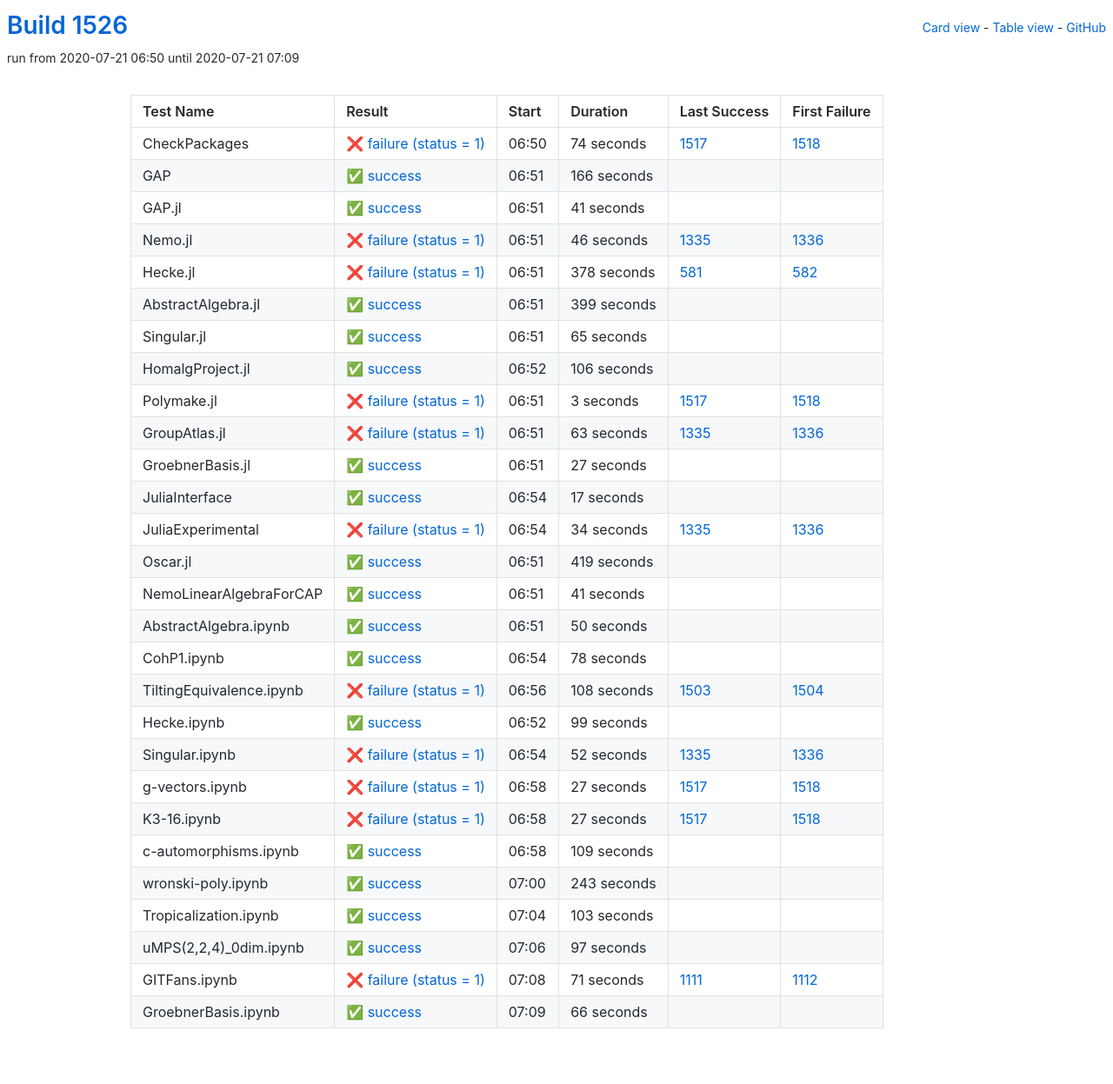
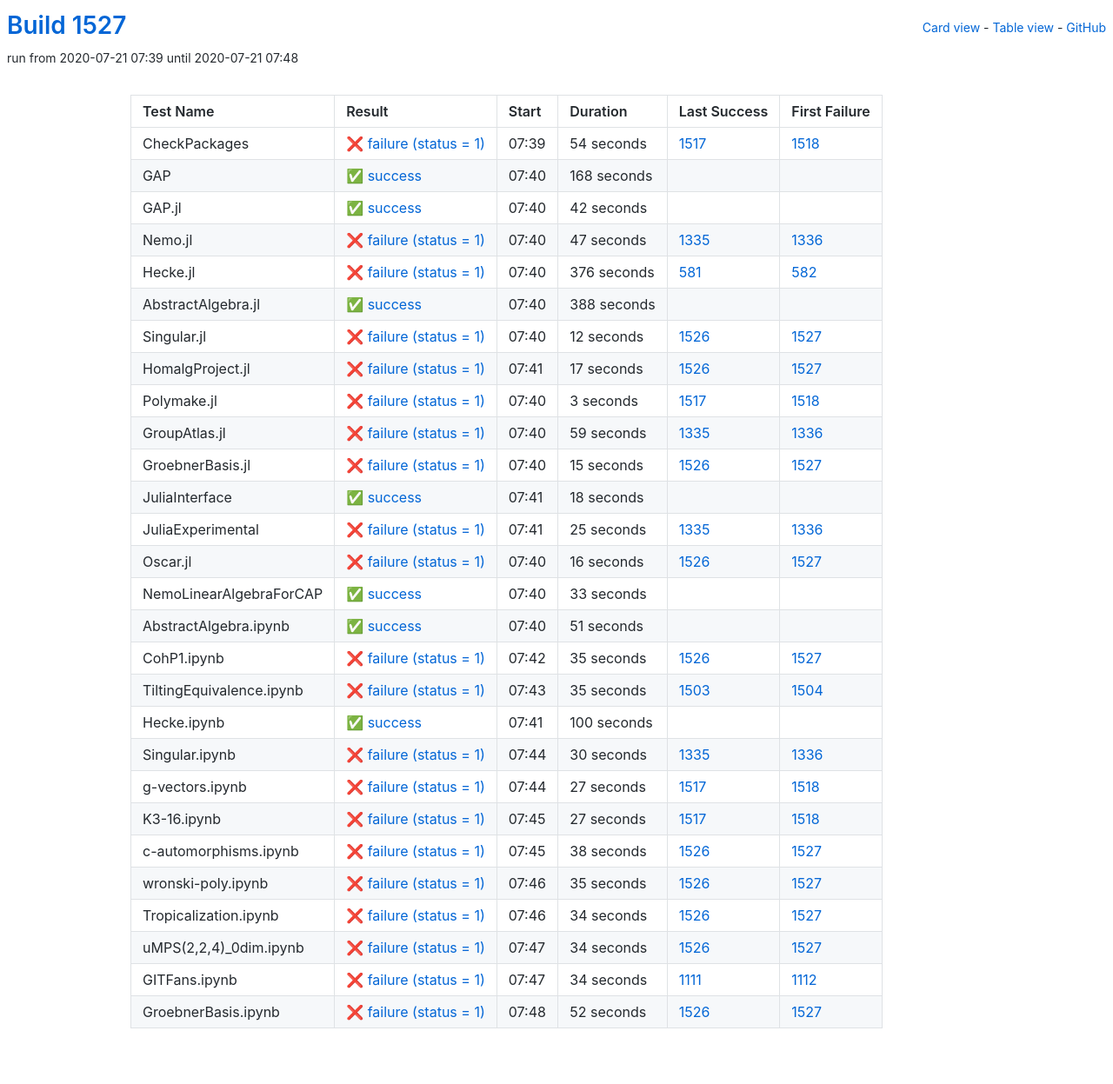
Before and after one commit to oscar-system/oscar-ci-status-1.4, a Jekyll site: the page built from table.html, in a window 1280 px wide. Shown: the whole page at 87% size. Built offline with Jekyll 4.4.1, drawn with Linux system fonts in a browser that asks for light colours.

Commit message:
Build #1527

```diff
--- a/_data/ci.yml
+++ b/_data/ci.yml
@@ -1,6 +1,6 @@
 ---
-build: 1526
-build_url: https://oscarci.mathematik.uni-kl.de/job/oscar-julia-1.4/1526/
+build: 1527
+build_url: https://oscarci.mathematik.uni-kl.de/job/oscar-julia-1.4/1527/
 job: oscar-julia-1.4
 organization: oscar-system
 repo: oscar-ci-status-1.4
@@ -8,104 +8,104 @@ repourl: https://github.com/oscar-system/oscar-ci-status-1.4
 tests:
 - name: CheckPackages
   id: checkpackages
-  log: https://oscarci.mathematik.uni-kl.de/job/oscar-julia-1.4/1526/artifact/logs/build-1526/CheckPackages.log
-  start: 2020-07-21 06:50
+  log: https://oscarci.mathematik.uni-kl.de/job/oscar-julia-1.4/1527/artifact/logs/build-1527/CheckPackages.log
+  start: 2020-07-21 07:39
   success: false
   exitcode: 1
   status: failure
-  duration: 74
+  duration: 54
   last_success: 1517
   last_success_url: https://oscarci.mathematik.uni-kl.de/job/oscar-julia-1.4/1517/
   first_failure: 1518
   first_failure_url: https://oscarci.mathematik.uni-kl.de/job/oscar-julia-1.4/1518/
 - name: GAP
   id: gap
-  log: https://oscarci.mathematik.uni-kl.de/job/oscar-julia-1.4/1526/artifact/logs/build-1526/GAP.log
-  start: 2020-07-21 06:51
+  log: https://oscarci.mathematik.uni-kl.de/job/oscar-julia-1.4/1527/artifact/logs/build-1527/GAP.log
+  start: 2020-07-21 07:40
   success: true
   exitcode: 0
   status: success
-  duration: 166
+  duration: 168
   last_success: false
   last_success_url:
   first_failure: false
   first_failure_url:
 - name: GAP.jl
   id: gap-jl
-  log: https://oscarci.mathematik.uni-kl.de/job/oscar-julia-1.4/1526/artifact/logs/build-1526/GAP.jl.log
-  start: 2020-07-21 06:51
+  log: https://oscarci.mathematik.uni-kl.de/job/oscar-julia-1.4/1527/artifact/logs/build-1527/GAP.jl.log
+  start: 2020-07-21 07:40
   success: true
   exitcode: 0
   status: success
-  duration: 41
+  duration: 42
   last_success: false
   last_success_url:
   first_failure: false
   first_failure_url:
 - name: Nemo.jl
   id: nemo-jl
-  log: https://oscarci.mathematik.uni-kl.de/job/oscar-julia-1.4/1526/artifact/logs/build-1526/Nemo.jl.log
-  start: 2020-07-21 06:51
+  log: https://oscarci.mathematik.uni-kl.de/job/oscar-julia-1.4/1527/artifact/logs/build-1527/Nemo.jl.log
+  start: 2020-07-21 07:40
   success: false
   exitcode: 1
   status: failure
-  duration: 46
+  duration: 47
   last_success: 1335
   last_success_url: https://oscarci.mathematik.uni-kl.de/job/oscar-julia-1.4/1335/
   first_failure: 1336
   first_failure_url: https://oscarci.mathematik.uni-kl.de/job/oscar-julia-1.4/1336/
 - name: Hecke.jl
   id: hecke-jl
-  log: https://oscarci.mathematik.uni-kl.de/job/oscar-julia-1.4/1526/artifact/logs/build-1526/Hecke.jl.log
-  start: 2020-07-21 06:51
+  log: https://oscarci.mathematik.uni-kl.de/job/oscar-julia-1.4/1527/artifact/logs/build-1527/Hecke.jl.log
+  start: 2020-07-21 07:40
   success: false
   exitcode: 1
   status: failure
-  duration: 378
+  duration: 376
   last_success: 581
   last_success_url: https://oscarci.mathematik.uni-kl.de/job/oscar-julia-1.4/581/
   first_failure: 582
   first_failure_url: https://oscarci.mathematik.uni-kl.de/job/oscar-julia-1.4/582/
 - name: AbstractAlgebra.jl
   id: abstractalgebra-jl
-  log: https://oscarci.mathematik.uni-kl.de/job/oscar-julia-1.4/1526/artifact/logs/build-1526/AbstractAlgebra.jl.log
-  start: 2020-07-21 06:51
+  log: https://oscarci.mathematik.uni-kl.de/job/oscar-julia-1.4/1527/artifact/logs/build-1527/AbstractAlgebra.jl.log
+  start: 2020-07-21 07:40
   success: true
   exitcode: 0
   status: success
-  duration: 399
+  duration: 388
   last_success: false
   last_success_url:
   first_failure: false
   first_failure_url:
 - name: Singular.jl
   id: singular-jl
-  log: https://oscarci.mathematik.uni-kl.de/job/oscar-julia-1.4/1526/artifact/logs/build-1526/Singular.jl.log
-  start: 2020-07-21 06:51
-  success: true
-  exitcode: 0
-  status: success
-  duration: 65
-  last_success: false
-  last_success_url:
-  first_failure: false
-  first_failure_url:
+  log: https://oscarci.mathematik.uni-kl.de/job/oscar-julia-1.4/1527/artifact/logs/build-1527/Singular.jl.log
+  start: 2020-07-21 07:40
+  success: false
+  exitcode: 1
+  status: failure
+  duration: 12
+  last_success: 1526
+  last_success_url: https://oscarci.mathematik.uni-kl.de/job/oscar-julia-1.4/1526/
+  first_failure: 1527
+  first_failure_url: https://oscarci.mathematik.uni-kl.de/job/oscar-julia-1.4/1527/
 - name: HomalgProject.jl
   id: homalgproject-jl
-  log: https://oscarci.mathematik.uni-kl.de/job/oscar-julia-1.4/1526/artifact/logs/build-1526/HomalgProject.jl.log
-  start: 2020-07-21 06:52
-  success: true
-  exitcode: 0
-  status: success
-  duration: 106
-  last_success: false
-  last_success_url:
-  first_failure: false
-  first_failure_url:
+  log: https://oscarci.mathematik.uni-kl.de/job/oscar-julia-1.4/1527/artifact/logs/build-1527/HomalgProject.jl.log
+  start: 2020-07-21 07:41
+  success: false
+  exitcode: 1
+  status: failure
+  duration: 17
+  last_success: 1526
+  last_success_url: https://oscarci.mathematik.uni-kl.de/job/oscar-julia-1.4/1526/
+  first_failure: 1527
+  first_failure_url: https://oscarci.mathematik.uni-kl.de/job/oscar-julia-1.4/1527/
 - name: Polymake.jl
   id: polymake-jl
-  log: https://oscarci.mathematik.uni-kl.de/job/oscar-julia-1.4/1526/artifact/logs/build-1526/Polymake.jl.log
-  start: 2020-07-21 06:51
+  log: https://oscarci.mathematik.uni-kl.de/job/oscar-julia-1.4/1527/artifact/logs/build-1527/Polymake.jl.log
+  start: 2020-07-21 07:40
   success: false
   exitcode: 1
   status: failure
@@ -116,140 +116,140 @@ tests:
   first_failure_url: https://oscarci.mathematik.uni-kl.de/job/oscar-julia-1.4/1518/
 - name: GroupAtlas.jl
   id: groupatlas-jl
-  log: https://oscarci.mathematik.uni-kl.de/job/oscar-julia-1.4/1526/artifact/logs/build-1526/GroupAtlas.jl.log
-  start: 2020-07-21 06:51
+  log: https://oscarci.mathematik.uni-kl.de/job/oscar-julia-1.4/1527/artifact/logs/build-1527/GroupAtlas.jl.log
+  start: 2020-07-21 07:40
   success: false
   exitcode: 1
   status: failure
-  duration: 63
+  duration: 59
   last_success: 1335
   last_success_url: https://oscarci.mathematik.uni-kl.de/job/oscar-julia-1.4/1335/
   first_failure: 1336
   first_failure_url: https://oscarci.mathematik.uni-kl.de/job/oscar-julia-1.4/1336/
 - name: GroebnerBasis.jl
   id: groebnerbasis-jl
-  log: https://oscarci.mathematik.uni-kl.de/job/oscar-julia-1.4/1526/artifact/logs/build-1526/GroebnerBasis.jl.log
-  start: 2020-07-21 06:51
+  log: https://oscarci.mathematik.uni-kl.de/job/oscar-julia-1.4/1527/artifact/logs/build-1527/GroebnerBasis.jl.log
+  start: 2020-07-21 07:40
+  success: false
+  exitcode: 1
+  status: failure
+  duration: 15
+  last_success: 1526
+  last_success_url: https://oscarci.mathematik.uni-kl.de/job/oscar-julia-1.4/1526/
+  first_failure: 1527
+  first_failure_url: https://oscarci.mathematik.uni-kl.de/job/oscar-julia-1.4/1527/
+- name: JuliaInterface
+  id: juliainterface
+  log: https://oscarci.mathematik.uni-kl.de/job/oscar-julia-1.4/1527/artifact/logs/build-1527/JuliaInterface.log
+  start: 2020-07-21 07:41
   success: true
   exitcode: 0
   status: success
-  duration: 27
-  last_success: false
-  last_success_url:
-  first_failure: false
-  first_failure_url:
-- name: JuliaInterface
-  id: juliainterface
-  log: https://oscarci.mathematik.uni-kl.de/job/oscar-julia-1.4/1526/artifact/logs/build-1526/JuliaInterface.log
-  start: 2020-07-21 06:54
-  success: true
-  exitcode: 0
-  status: success
-  duration: 17
+  duration: 18
   last_success: false
   last_success_url:
   first_failure: false
   first_failure_url:
 - name: JuliaExperimental
   id: juliaexperimental
-  log: https://oscarci.mathematik.uni-kl.de/job/oscar-julia-1.4/1526/artifact/logs/build-1526/JuliaExperimental.log
-  start: 2020-07-21 06:54
+  log: https://oscarci.mathematik.uni-kl.de/job/oscar-julia-1.4/1527/artifact/logs/build-1527/JuliaExperimental.log
+  start: 2020-07-21 07:41
   success: false
   exitcode: 1
   status: failure
-  duration: 34
+  duration: 25
   last_success: 1335
   last_success_url: https://oscarci.mathematik.uni-kl.de/job/oscar-julia-1.4/1335/
   first_failure: 1336
   first_failure_url: https://oscarci.mathematik.uni-kl.de/job/oscar-julia-1.4/1336/
 - name: Oscar.jl
   id: oscar-jl
-  log: https://oscarci.mathematik.uni-kl.de/job/oscar-julia-1.4/1526/artifact/logs/build-1526/Oscar.jl.log
-  start: 2020-07-21 06:51
+  log: https://oscarci.mathematik.uni-kl.de/job/oscar-julia-1.4/1527/artifact/logs/build-1527/Oscar.jl.log
+  start: 2020-07-21 07:40
+  success: false
+  exitcode: 1
+  status: failure
+  duration: 16
+  last_success: 1526
+  last_success_url: https://oscarci.mathematik.uni-kl.de/job/oscar-julia-1.4/1526/
+  first_failure: 1527
+  first_failure_url: https://oscarci.mathematik.uni-kl.de/job/oscar-julia-1.4/1527/
+- name: NemoLinearAlgebraForCAP
+  id: nemolinearalgebraforcap
+  log: https://oscarci.mathematik.uni-kl.de/job/oscar-julia-1.4/1527/artifact/logs/build-1527/NemoLinearAlgebraForCAP.log
+  start: 2020-07-21 07:40
   success: true
   exitcode: 0
   status: success
-  duration: 419
-  last_success: false
-  last_success_url:
-  first_failure: false
-  first_failure_url:
-- name: NemoLinearAlgebraForCAP
-  id: nemolinearalgebraforcap
-  log: https://oscarci.mathematik.uni-kl.de/job/oscar-julia-1.4/1526/artifact/logs/build-1526/NemoLinearAlgebraForCAP.log
-  start: 2020-07-21 06:51
-  success: true
-  exitcode: 0
-  status: success
-  duration: 41
+  duration: 33
   last_success: false
   last_success_url:
   first_failure: false
   first_failure_url:
 - name: AbstractAlgebra.ipynb
   id: abstractalgebra-ipynb
-  log: https://oscarci.mathematik.uni-kl.de/job/oscar-julia-1.4/1526/artifact/logs/build-1526/AbstractAlgebra.ipynb.log
-  start: 2020-07-21 06:51
+  log: https://oscarci.mathematik.uni-kl.de/job/oscar-julia-1.4/1527/artifact/logs/build-1527/AbstractAlgebra.ipynb.log
+  start: 2020-07-21 07:40
   success: true
   exitcode: 0
   status: success
-  duration: 50
+  duration: 51
   last_success: false
   last_success_url:
   first_failure: false
   first_failure_url:
 - name: CohP1.ipynb
   id: cohp1-ipynb
-  log: https://oscarci.mathematik.uni-kl.de/job/oscar-julia-1.4/1526/artifact/logs/build-1526/CohP1.ipynb.log
-  start: 2020-07-21 06:54
-  success: true
-  exitcode: 0
-  status: success
-  duration: 78
-  last_success: false
-  last_success_url:
-  first_failure: false
-  first_failure_url:
-- name: TiltingEquivalence.ipynb
-  id: tiltingequivalence-ipynb
-  log: https://oscarci.mathematik.uni-kl.de/job/oscar-julia-1.4/1526/artifact/logs/build-1526/TiltingEquivalence.ipynb.log
-  start: 2020-07-21 06:56
+  log: https://oscarci.mathematik.uni-kl.de/job/oscar-julia-1.4/1527/artifact/logs/build-1527/CohP1.ipynb.log
+  start: 2020-07-21 07:42
   success: false
   exitcode: 1
   status: failure
-  duration: 108
+  duration: 35
+  last_success: 1526
+  last_success_url: https://oscarci.mathematik.uni-kl.de/job/oscar-julia-1.4/1526/
+  first_failure: 1527
+  first_failure_url: https://oscarci.mathematik.uni-kl.de/job/oscar-julia-1.4/1527/
+- name: TiltingEquivalence.ipynb
+  id: tiltingequivalence-ipynb
+  log: https://oscarci.mathematik.uni-kl.de/job/oscar-julia-1.4/1527/artifact/logs/build-1527/TiltingEquivalence.ipynb.log
+  start: 2020-07-21 07:43
+  success: false
+  exitcode: 1
+  status: failure
+  duration: 35
   last_success: 1503
   last_success_url: https://oscarci.mathematik.uni-kl.de/job/oscar-julia-1.4/1503/
   first_failure: 1504
   first_failure_url: https://oscarci.mathematik.uni-kl.de/job/oscar-julia-1.4/1504/
 - name: Hecke.ipynb
   id: hecke-ipynb
-  log: https://oscarci.mathematik.uni-kl.de/job/oscar-julia-1.4/1526/artifact/logs/build-1526/Hecke.ipynb.log
-  start: 2020-07-21 06:52
+  log: https://oscarci.mathematik.uni-kl.de/job/oscar-julia-1.4/1527/artifact/logs/build-1527/Hecke.ipynb.log
+  start: 2020-07-21 07:41
   success: true
   exitcode: 0
   status: success
-  duration: 99
+  duration: 100
   last_success: false
   last_success_url:
   first_failure: false
   first_failure_url:
 - name: Singular.ipynb
   id: singular-ipynb
-  log: https://oscarci.mathematik.uni-kl.de/job/oscar-julia-1.4/1526/artifact/logs/build-1526/Singular.ipynb.log
-  start: 2020-07-21 06:54
+  log: https://oscarci.mathematik.uni-kl.de/job/oscar-julia-1.4/1527/artifact/logs/build-1527/Singular.ipynb.log
+  start: 2020-07-21 07:44
   success: false
   exitcode: 1
   status: failure
-  duration: 52
+  duration: 30
   last_success: 1335
   last_success_url: https://oscarci.mathematik.uni-kl.de/job/oscar-julia-1.4/1335/
   first_failure: 1336
   first_failure_url: https://oscarci.mathematik.uni-kl.de/job/oscar-julia-1.4/1336/
 - name: g-vectors.ipynb
   id: g-vectors-ipynb
-  log: https://oscarci.mathematik.uni-kl.de/job/oscar-julia-1.4/1526/artifact/logs/build-1526/g-vectors.ipynb.log
-  start: 2020-07-21 06:58
+  log: https://oscarci.mathematik.uni-kl.de/job/oscar-julia-1.4/1527/artifact/logs/build-1527/g-vectors.ipynb.log
+  start: 2020-07-21 07:44
   success: false
   exitcode: 1
   status: failure
@@ -260,8 +260,8 @@ tests:
   first_failure_url: https://oscarci.mathematik.uni-kl.de/job/oscar-julia-1.4/1518/
 - name: K3-16.ipynb
   id: k3-16-ipynb
-  log: https://oscarci.mathematik.uni-kl.de/job/oscar-julia-1.4/1526/artifact/logs/build-1526/K3-16.ipynb.log
-  start: 2020-07-21 06:58
+  log: https://oscarci.mathematik.uni-kl.de/job/oscar-julia-1.4/1527/artifact/logs/build-1527/K3-16.ipynb.log
+  start: 2020-07-21 07:45
   success: false
   exitcode: 1
   status: failure
@@ -272,73 +272,73 @@ tests:
   first_failure_url: https://oscarci.mathematik.uni-kl.de/job/oscar-julia-1.4/1518/
 - name: c-automorphisms.ipynb
   id: c-automorphisms-ipynb
-  log: https://oscarci.mathematik.uni-kl.de/job/oscar-julia-1.4/1526/artifact/logs/build-1526/c-automorphisms.ipynb.log
-  start: 2020-07-21 06:58
-  success: true
-  exitcode: 0
-  status: success
-  duration: 109
-  last_success: false
-  last_success_url:
-  first_failure: false
-  first_failure_url:
-- name: wronski-poly.ipynb
-  id: wronski-poly-ipynb
-  log: https://oscarci.mathematik.uni-kl.de/job/oscar-julia-1.4/1526/artifact/logs/build-1526/wronski-poly.ipynb.log
-  start: 2020-07-21 07:00
-  success: true
-  exitcode: 0
-  status: success
-  duration: 243
-  last_success: false
-  last_success_url:
-  first_failure: false
-  first_failure_url:
-- name: Tropicalization.ipynb
-  id: tropicalization-ipynb
-  log: https://oscarci.mathematik.uni-kl.de/job/oscar-julia-1.4/1526/artifact/logs/build-1526/Tropicalization.ipynb.log
-  start: 2020-07-21 07:04
-  success: true
-  exitcode: 0
-  status: success
-  duration: 103
-  last_success: false
-  last_success_url:
-  first_failure: false
-  first_failure_url:
-- name: uMPS(2,2,4)_0dim.ipynb
-  id: umps-2-2-4-0dim-ipynb
-  log: https://oscarci.mathematik.uni-kl.de/job/oscar-julia-1.4/1526/artifact/logs/build-1526/uMPS-2-2-4-_0dim.ipynb.log
-  start: 2020-07-21 07:06
-  success: true
-  exitcode: 0
-  status: success
-  duration: 97
-  last_success: false
-  last_success_url:
-  first_failure: false
-  first_failure_url:
-- name: GITFans.ipynb
-  id: gitfans-ipynb
-  log: https://oscarci.mathematik.uni-kl.de/job/oscar-julia-1.4/1526/artifact/logs/build-1526/GITFans.ipynb.log
-  start: 2020-07-21 07:08
+  log: https://oscarci.mathematik.uni-kl.de/job/oscar-julia-1.4/1527/artifact/logs/build-1527/c-automorphisms.ipynb.log
+  start: 2020-07-21 07:45
   success: false
   exitcode: 1
   status: failure
-  duration: 71
+  duration: 38
+  last_success: 1526
+  last_success_url: https://oscarci.mathematik.uni-kl.de/job/oscar-julia-1.4/1526/
+  first_failure: 1527
+  first_failure_url: https://oscarci.mathematik.uni-kl.de/job/oscar-julia-1.4/1527/
+- name: wronski-poly.ipynb
+  id: wronski-poly-ipynb
+  log: https://oscarci.mathematik.uni-kl.de/job/oscar-julia-1.4/1527/artifact/logs/build-1527/wronski-poly.ipynb.log
+  start: 2020-07-21 07:46
+  success: false
+  exitcode: 1
+  status: failure
+  duration: 35
+  last_success: 1526
+  last_success_url: https://oscarci.mathematik.uni-kl.de/job/oscar-julia-1.4/1526/
+  first_failure: 1527
+  first_failure_url: https://oscarci.mathematik.uni-kl.de/job/oscar-julia-1.4/1527/
+- name: Tropicalization.ipynb
+  id: tropicalization-ipynb
+  log: https://oscarci.mathematik.uni-kl.de/job/oscar-julia-1.4/1527/artifact/logs/build-1527/Tropicalization.ipynb.log
+  start: 2020-07-21 07:46
+  success: false
+  exitcode: 1
+  status: failure
+  duration: 34
+  last_success: 1526
+  last_success_url: https://oscarci.mathematik.uni-kl.de/job/oscar-julia-1.4/1526/
+  first_failure: 1527
+  first_failure_url: https://oscarci.mathematik.uni-kl.de/job/oscar-julia-1.4/1527/
+- name: uMPS(2,2,4)_0dim.ipynb
+  id: umps-2-2-4-0dim-ipynb
+  log: https://oscarci.mathematik.uni-kl.de/job/oscar-julia-1.4/1527/artifact/logs/build-1527/uMPS-2-2-4-_0dim.ipynb.log
+  start: 2020-07-21 07:47
+  success: false
+  exitcode: 1
+  status: failure
+  duration: 34
+  last_success: 1526
+  last_success_url: https://oscarci.mathematik.uni-kl.de/job/oscar-julia-1.4/1526/
+  first_failure: 1527
+  first_failure_url: https://oscarci.mathematik.uni-kl.de/job/oscar-julia-1.4/1527/
+- name: GITFans.ipynb
+  id: gitfans-ipynb
+  log: https://oscarci.mathematik.uni-kl.de/job/oscar-julia-1.4/1527/artifact/logs/build-1527/GITFans.ipynb.log
+  start: 2020-07-21 07:47
+  success: false
+  exitcode: 1
+  status: failure
+  duration: 34
   last_success: 1111
   last_success_url: https://oscarci.mathematik.uni-kl.de/job/oscar-julia-1.4/1111/
   first_failure: 1112
   first_failure_url: https://oscarci.mathematik.uni-kl.de/job/oscar-julia-1.4/1112/
 - name: GroebnerBasis.ipynb
   id: groebnerbasis-ipynb
-  log: https://oscarci.mathematik.uni-kl.de/job/oscar-julia-1.4/1526/artifact/logs/build-1526/GroebnerBasis.ipynb.log
-  start: 2020-07-21 07:09
-  success: true
-  exitcode: 0
-  status: success
-  duration: 66
-  last_success: false
-  last_success_url:
-  first_failure: false
-  first_failure_url:
+  log: https://oscarci.mathematik.uni-kl.de/job/oscar-julia-1.4/1527/artifact/logs/build-1527/GroebnerBasis.ipynb.log
+  start: 2020-07-21 07:48
+  success: false
+  exitcode: 1
+  status: failure
+  duration: 52
+  last_success: 1526
+  last_success_url: https://oscarci.mathematik.uni-kl.de/job/oscar-julia-1.4/1526/
+  first_failure: 1527
+  first_failure_url: https://oscarci.mathematik.uni-kl.de/job/oscar-julia-1.4/1527/
```
Also changed, not shown: README.md.
